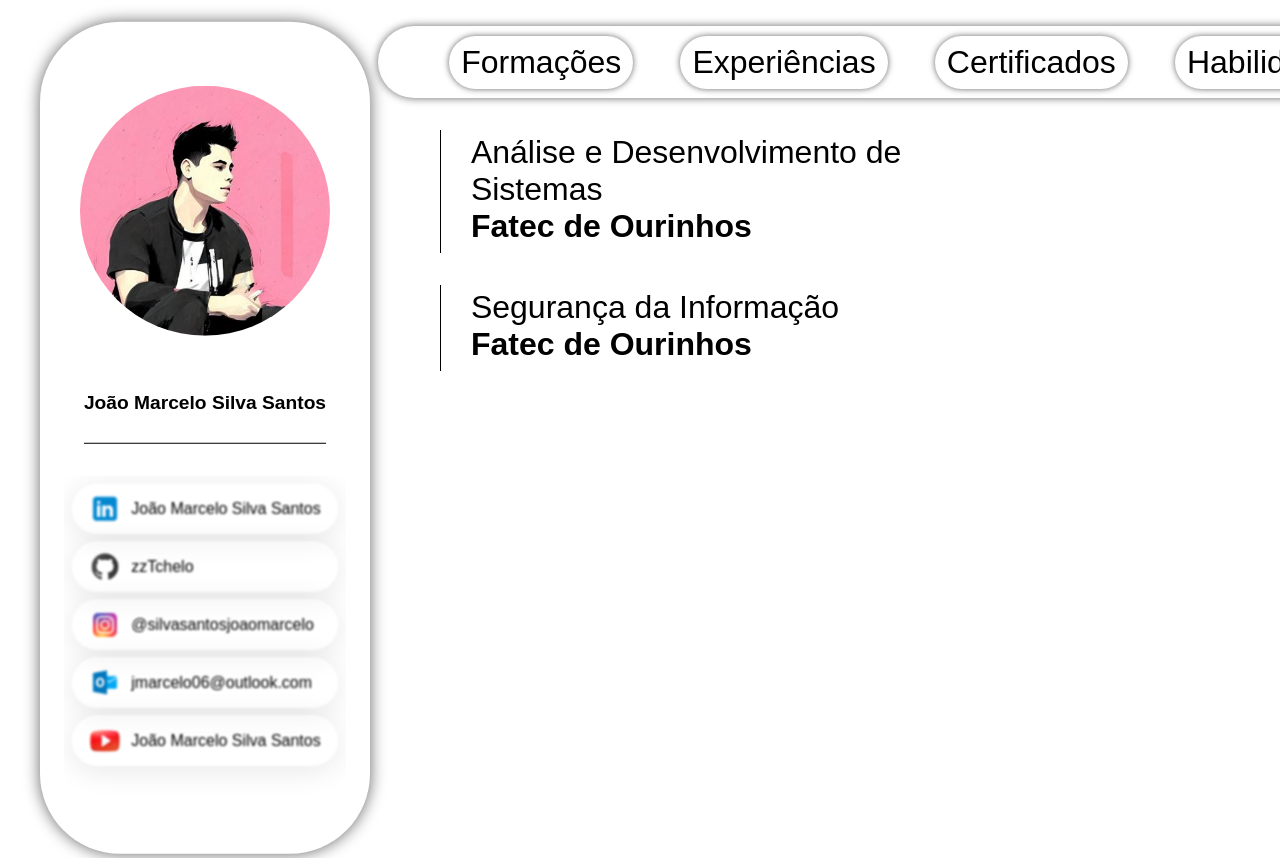
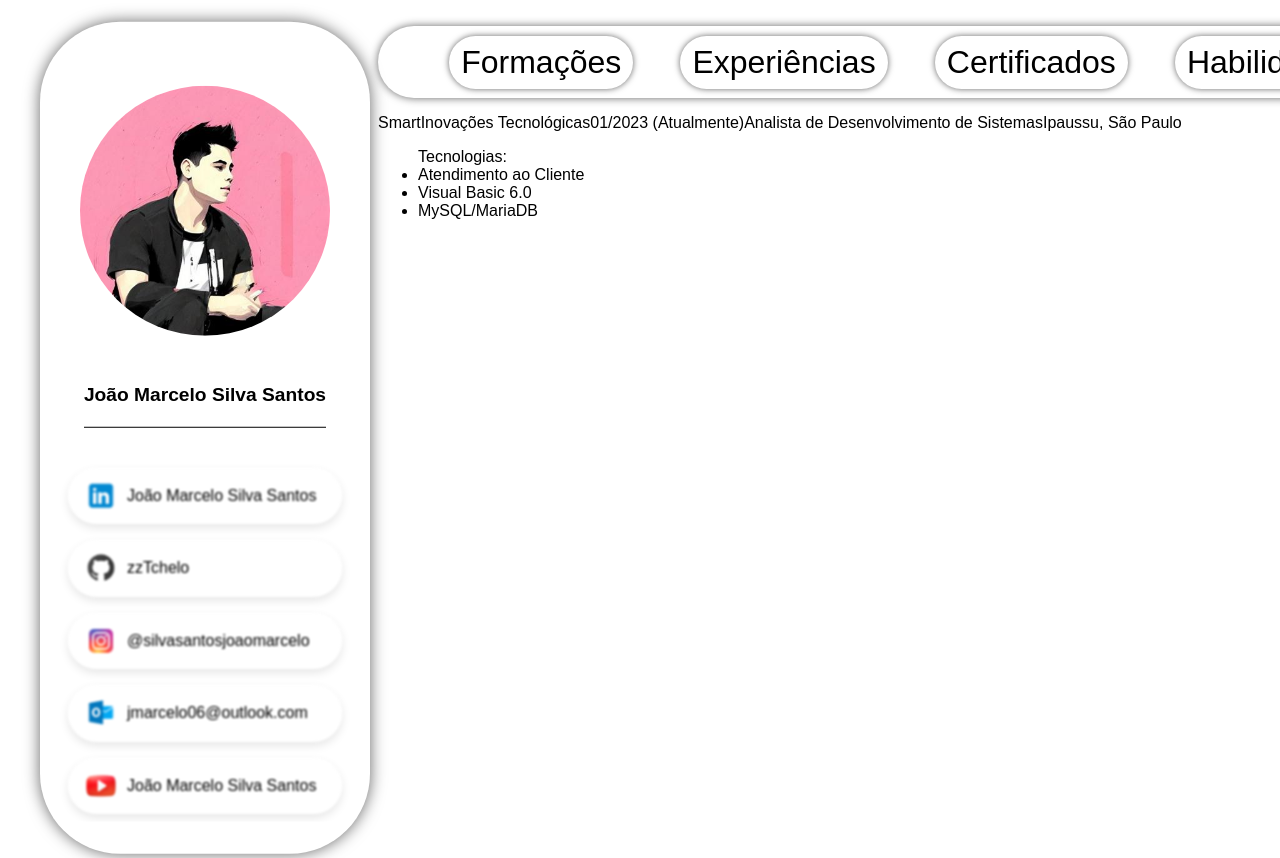
Before and after one commit to zzTchelo/react_curriculum, a React (Create React App) app: page / in a window 1280 px wide. Shown: the top 858 px of the page. Built offline with nearby package versions, Linux system fonts and the light colour scheme.

Commit message:
Adicionando objetos exportáveis

```diff
--- a/src/App.js
+++ b/src/App.js
@@ -2,19 +2,9 @@ import './App.css';
 import Formacao from './main/formacao';
 import Navbar from './navbar';
 import Sidebar from './sidebar';
-
-const formacoes = [{
-  curso : 'Análise e Desenvolvimento de Sistemas',
-  faculdade : 'Fatec de Ourinhos',
-  cidade : 'Ourinhos, SP',
-  ano : '2023 - Atual'
-},
-{
-  curso : 'Segurança da Informação',
-  faculdade : 'Fatec de Ourinhos',
-  cidade : 'Ourinhos, SP',
-  ano : '2020 - 2022'
-}]
+import formacoes from './dados/formacoes';
+import Experiencia from './main/experiencia';
+import experiencias from './dados/experiencias';
 
 function App() {
   return (
@@ -24,14 +14,27 @@ function App() {
         </aside>
         <div className='main-content'>
           <Navbar />
-            {formacoes.map(formacao =>
+            { experiencias.map(experiencia =>
+              <Experiencia
+                empresa = {experiencia.empresa}
+                ano = {experiencia.ano}
+                cargo = {experiencia.cargo}
+                cidade = {experiencia.cidade}
+                tecnologias = {experiencia.tecnologias}
+              />
+            )}
+
+
+
+
+            {/* {formacoes.map(formacao =>
               <Formacao
                 curso = {formacao.curso}
                 faculdade = {formacao.faculdade}
                 cidade = {formacao.cidade}
                 ano = {formacao.ano}
               />
-            )}
+            )} */}
         </div>
       </div>
     );
--- /dev/null
+++ b/src/dados/contatos.jsx
@@ -0,0 +1,29 @@
+const contatos = [
+    {
+        name : 'linkedin',
+        icon : require('../assets/icons8-linkedin-144.png'),
+        subtitle : 'João Marcelo Silva Santos'
+    },
+    {
+        name : 'github',
+        icon : require('../assets/icons8-github-96.png'),
+        subtitle : 'zzTchelo'
+    },
+    {
+        name : 'instagram',
+        icon : require('../assets/icons8-instagram-96.png'),
+        subtitle : '@silvasantosjoaomarcelo'
+    },
+    {
+        name : 'outlook',
+        icon : require('../assets/icons8-ms-outlook-144.png'),
+        subtitle : 'jmarcelo06@outlook.com'
+    },
+    {
+        name : 'youtube',
+        icon : require('../assets/icons8-reproduzir-youtube-94.png'),
+        subtitle : 'João Marcelo Silva Santos'
+    }
+]
+
+export default contatos
--- /dev/null
+++ b/src/dados/experiencias.jsx
@@ -0,0 +1,15 @@
+const experiencias = [
+    {
+        empresa : 'SmartInovações Tecnológicas',
+        cargo : 'Analista de Desenvolvimento de Sistemas',
+        cidade : 'Ipaussu, São Paulo',
+        ano : '01/2023 (Atualmente)',
+        tecnologias : [
+            'Atendimento ao Cliente',
+            'Visual Basic 6.0',
+            'MySQL/MariaDB'
+        ]
+    }
+]
+
+export default experiencias
--- /dev/null
+++ b/src/dados/formacoes.jsx
@@ -0,0 +1,28 @@
+const formacoes = [{
+    curso : 'Análise e Desenvolvimento de Sistemas',
+    faculdade : 'Fatec de Ourinhos',
+    cidade : 'Ourinhos, São Paulo',
+    ano : '2023 - Atual',
+    conteudo : ''
+  },
+  {
+    curso : 'Segurança da Informação',
+    faculdade : 'Fatec de Ourinhos',
+    cidade : 'Ourinhos, São Paulo',
+    ano : '2020 - 2022'
+  },
+  {
+    curso : 'Técnico em Informática',
+    faculdade : 'Etec de Ipaussu',
+    cidade : 'Ipaussu, São Paulo',
+    ano : '2017 - 2019'
+  },
+  {
+    curso : 'Lingua estrangeira: Inglês',
+    faculdade : 'CNA (Cultural Norte Americano)',
+    cidade : 'Ourinhos, São Paulo',
+    ano : '2018 - 2022'
+  }
+]
+
+  export default formacoes
--- /dev/null
+++ b/src/main/experiencia/index.jsx
@@ -0,0 +1,30 @@
+import './experiencia.css'
+
+const Experiencia = (props) => {
+    return (
+        <div className=''>
+        <span className=''>
+            {props.empresa}
+        </span>
+        <span className=''>
+            {props.ano}
+        </span>
+        <span className=''>
+            {props.cargo}
+        </span>
+        <span className=''>
+            {props.cidade}
+        </span>
+        <ul className=''>
+            Tecnologias:
+            {
+                props.tecnologias.map(tecnologia => {
+                    return <li className=''>{tecnologia}</li>
+                })
+            }
+        </ul>
+    </div>
+    )
+}
+
+export default Experiencia
--- a/src/main/formacao/formacao.css
+++ b/src/main/formacao/formacao.css
@@ -41,5 +41,5 @@
     text-align: start;
     padding: 0px 30px;
     font-size: 32px;
-    width: 30%;
+    width: 50%;
 }
--- a/src/sidebar/contact/contact.css
+++ b/src/sidebar/contact/contact.css
@@ -1,11 +1,3 @@
-.contacts{
-    list-style-type: none;
-    overflow: hidden;
-    padding: 0;
-    margin-left: auto;
-    margin-right: auto;
-}
-
 .contact{
     display: flex;
     gap: 10px;
@@ -15,10 +7,11 @@
     padding: 8px 16px;
     border-radius: 30px;
     background: rgba(255, 255, 255, 0.19);
-    box-shadow: 0 4px 30px rgba(0, 0, 0, 0.1);
+    box-shadow: 0 4px 10px rgba(0, 0, 0, 0.1);
     margin: 8px;
     border: 1px solid white;
     filter: blur(1.0px);
+    width: 240px;
 }
 
 .contact:hover{
--- a/src/sidebar/contact/index.jsx
+++ b/src/sidebar/contact/index.jsx
@@ -1,21 +1,9 @@
 import './contact.css'
 import React from 'react'
 
-const linkedinIcon = require('../../assets/icons8-linkedin-144.png')
-const instagramIcon = require('../../assets/icons8-instagram-96.png')
-const outlookIcon = require('../../assets/icons8-ms-outlook-144.png')
-const githubIcon = require('../../assets/icons8-github-96.png')
-const youtubeIcon = require('../../assets/icons8-reproduzir-youtube-94.png')
-
-const Contacts = () => {
+const Contacts = (props) => {
     return (
-        <ul className="contacts">
-            <li className="contact"><img src={linkedinIcon} alt="Icone_LinkedIn" />João Marcelo Silva Santos</li>
-            <li className="contact"><img src={githubIcon} alt="Icone_Github" />zzTchelo</li>
-            <li className="contact"><img src={instagramIcon} alt="Icone_Instagram" />@silvasantosjoaomarcelo</li>
-            <li className="contact"><img src={outlookIcon} alt="Icone_Outlook" />jmarcelo06@outlook.com</li>
-            <li className="contact"><img src={youtubeIcon} alt="Icone_Youtube" />João Marcelo Silva Santos</li>
-        </ul>
+            <li className="contact"><img src={props.icon} alt="Icone_LinkedIn" />{props.subtitle}</li>
     )
 }
 
--- a/src/sidebar/index.jsx
+++ b/src/sidebar/index.jsx
@@ -1,12 +1,20 @@
 import Contacts from './contact'
 import Profile from './profile'
 import './sidebar.css'
+import contatos from '../dados/contatos'
 
 const Sidebar = () => {
     return (
         <div className="sidebar">
             <Profile />
-            <Contacts />
+            <ul className='contacts'>
+                {contatos.map(contato =>
+                    <Contacts
+                        icon = {contato.icon}
+                        subtitle = {contato.subtitle}
+                    />
+                )}
+            </ul>
         </div>
     )
 }
--- a/src/sidebar/sidebar.css
+++ b/src/sidebar/sidebar.css
@@ -28,3 +28,14 @@
     50%  { transform: translate(0, 15px); }
     100%   { transform: translate(0, -0px); }
 }
+
+.contacts{
+    list-style-type: none;
+    overflow: hidden;
+    padding: 0;
+    margin-left: auto;
+    margin-right: auto;
+    display: flex;
+    flex-wrap: wrap;
+    justify-content: center;
+}
```
Also changed, not shown: src/main/experiencia/experiencia.css (added).
